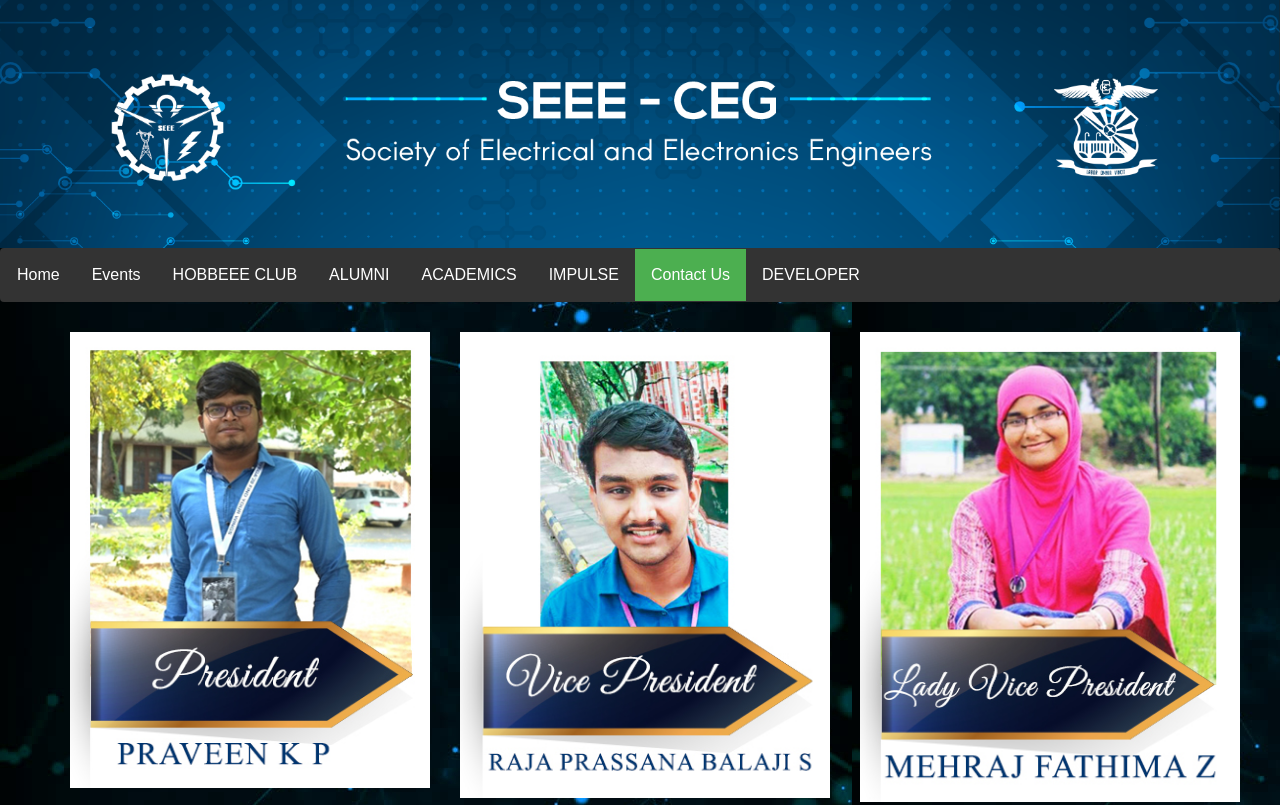
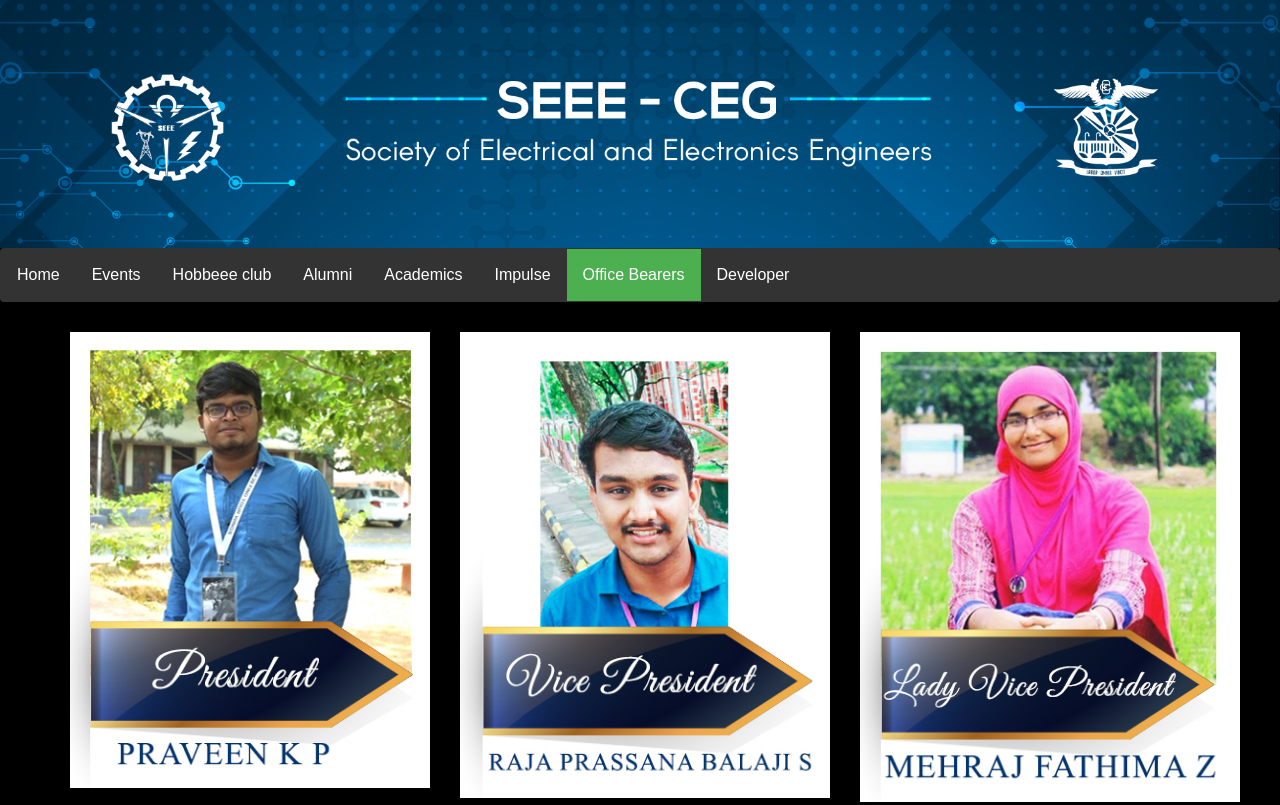
Before and after one commit to seeeceg/seeeceg.github.io, a plain HTML site: page Contactus.html in a window 1280 px wide. Shown: the top 805 px of the page. Drawn offline with nearby package versions, Linux system fonts and the light colour scheme.

Commit message:
Update Contactus.html

```diff
--- a/Contactus.html
+++ b/Contactus.html
@@ -8,13 +8,13 @@
   <script src="https://code.jquery.com/jquery-2.2.4.min.js"></script>
   <script src="https://maxcdn.bootstrapcdn.com/bootstrap/3.3.6/js/bootstrap.min.js"></script>
   <link rel="stylesheet" href="https://www.w3schools.com/w3css/4/w3.css">
-
+<link rel="icon" type="image/png" href="seee.png">
 
 <style>
 body {
   font-family: Arial, Helvetica, sans-serif;
 
-  background-image:url("template.jpg");
+  background-image:url("template2.jpg");
 }
 
 
@@ -207,12 +207,12 @@ body {
 <div class="navbar">
   <a href="home1.html">Home</a>
   <a href="waves.html">Events</a>
-  <a href="Hobbeeeclub.html">HOBBEEE CLUB</a>
-  <a href="alumni1.html">ALUMNI</a>
-   <a href="study.html">ACADEMICS</a>
-  <a href="magazine.html">IMPULSE</a>
-  <a class="active" href="Contactus.html">Contact Us</a>
-  <a href="developer.html">DEVELOPER</a>
+  <a href="Hobbeeeclub.html">Hobbeee club</a>
+  <a href="alumni1.html">Alumni</a>
+   <a href="study.html">Academics</a>
+  <a href="magazine.html">Impulse</a>
+  <a href="Contactus.html" class="active">Office Bearers</a>
+  <a href="developer.html">Developer</a>
 </div>
 <div class="container">
 
```
